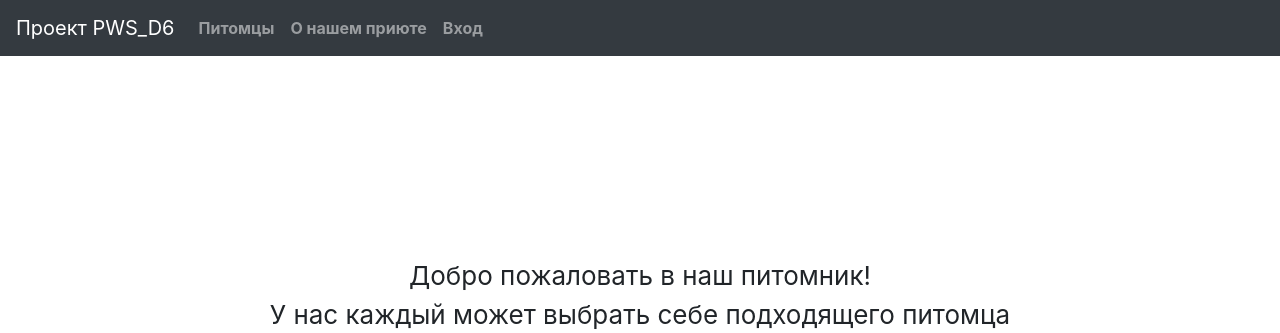
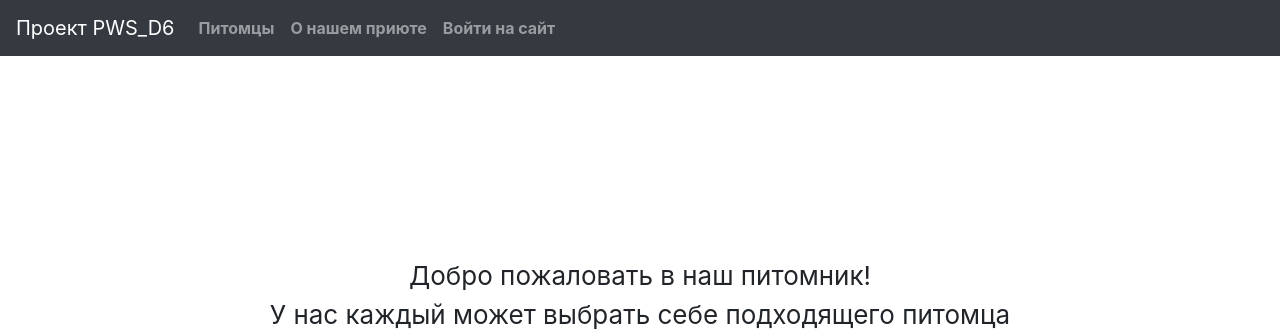
Before and after one commit to vityarock/shelter, a Django app: page /about/ in a window 1280 px wide. Shown: the top 333 px of the page. Run offline with Django 3.2, Linux system fonts and the light colour scheme; some libraries are stand-ins or nearby versions.

Commit message:
Update base.html

```diff
--- a/shelter_app/templates/base.html
+++ b/shelter_app/templates/base.html
@@ -32,12 +32,13 @@
       <li class="nav-item">
         <a class="nav-link font-weight-bold" href="/about">О нашем приюте</a>
       </li>
-      <li class="nav-item float-right">
+      <li class="nav-item">
 
       {% if user.is_authenticated %}
-        <p>Welcome {{ user.username }} !!!</p>
+        <p class="nav-link font-weight-bold float-right" >Welcome {{ user.username }} !!!</p>
+        <a class="nav-link font-weight-bold float-right" href="/accounts/logout/">Выйти</a>
       {% else %}
-        <a class="nav-link font-weight-bold" href="/accounts/login/">Вход</a>
+        <a class="nav-link font-weight-bold float-right" href="/accounts/login/">Войти на сайт</a>
       {% endif%}
       </li>
 
```
